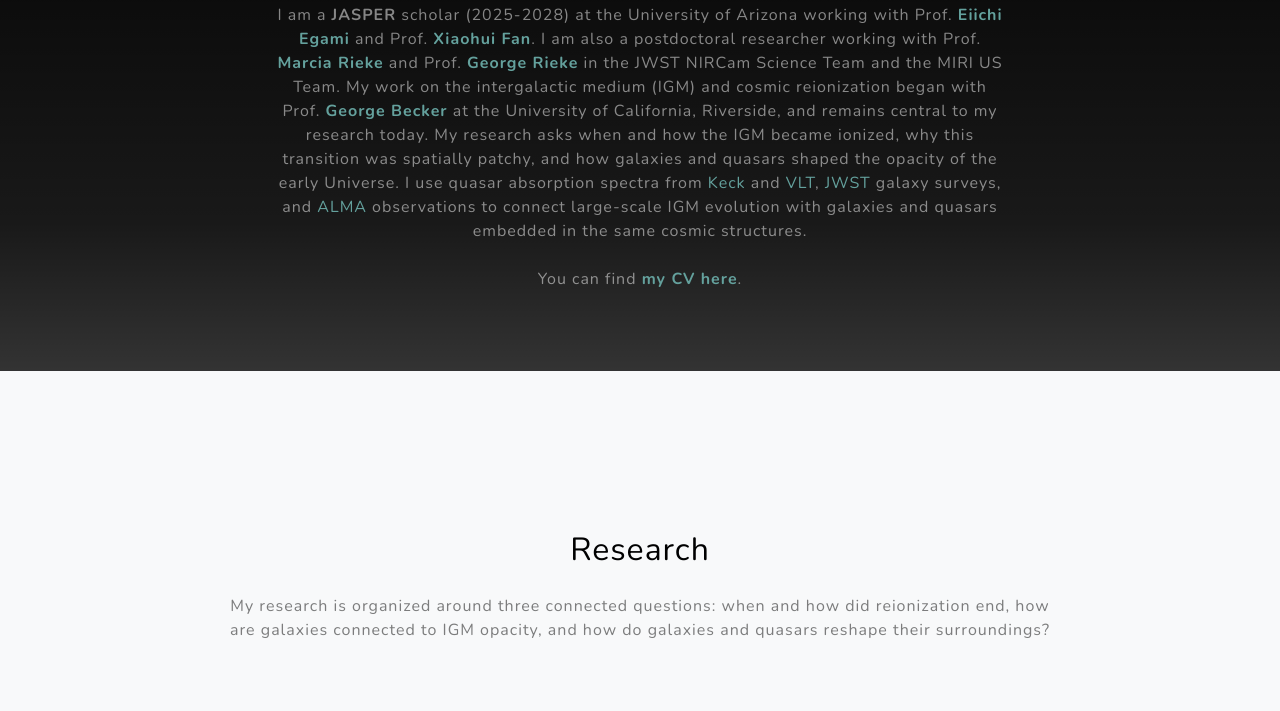
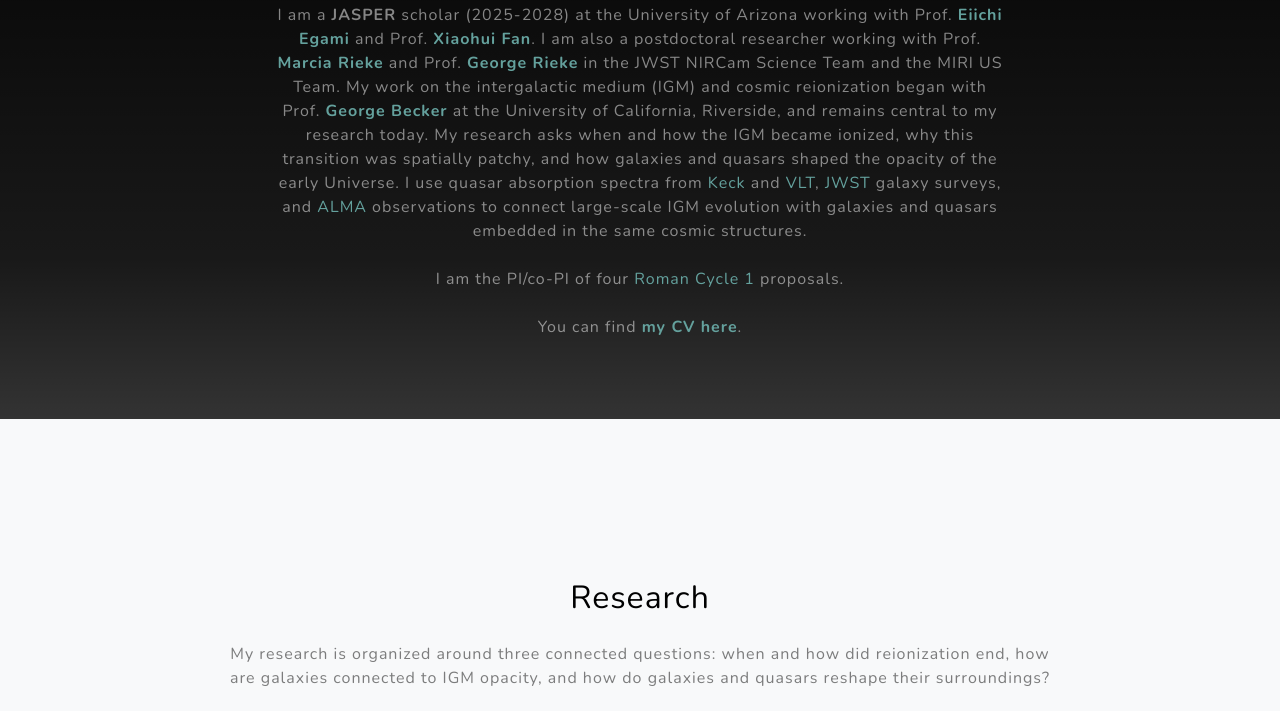
Before and after one commit to ydzhuastro/ydzhuastro.github.io, a plain HTML site: page index.html in a window 1280 px wide. Shown: the part 1019-1730 px from the top of the page. Drawn offline with nearby package versions, Linux system fonts and the light colour scheme.

Commit message:
updated links

```diff
--- a/index.html
+++ b/index.html
@@ -72,6 +72,9 @@
                             I am a <b>JASPER</b> scholar (2025-2028) at the University of Arizona working with Prof. <a href="https://egami-group.github.io/"><b>Eiichi Egami</b></a> and Prof. <a href="https://astro.arizona.edu/person/xiaohui-fan"><b>Xiaohui Fan</b></a>. I am also a postdoctoral researcher working with Prof. <a href="https://astro.arizona.edu/research-groups/ir-group"><b>Marcia Rieke</b></a> and Prof. <a href="https://astro.arizona.edu/research-groups/ir-group"><b>George Rieke</b></a> in the JWST NIRCam Science Team and the MIRI US Team. My work on the intergalactic medium (IGM) and cosmic reionization began with Prof. <a href="https://sites.google.com/ucr.edu/georgebecker"><b>George Becker</b></a> at the University of California, Riverside, and remains central to my research today.
                             <!-- <br>  -->
                             My research asks when and how the IGM became ionized, why this transition was spatially patchy, and how galaxies and quasars shaped the opacity of the early Universe. I use quasar absorption spectra from <a href="https://www.keckobservatory.org">Keck</a> and <a href="https://www.eso.org/public/usa/teles-instr/paranal-observatory/vlt/">VLT</a>, <a href="https://www.jwst.nasa.gov">JWST</a> galaxy surveys, and <a href="https://almascience.nrao.edu/aq/?result_view=observations&amp;piName=Zhu,%20Yongda">ALMA</a> observations to connect large-scale IGM evolution with galaxies and quasars embedded in the same cosmic structures.
+                            <br>
+                            <br>
+                            I am the PI/co-PI of four <a href="https://roman.ipac.caltech.edu/cycle1-approved-programs">Roman Cycle 1</a> proposals.
                             <br>
                             <br>
                             You can find <a href="ydzhu-CV.pdf"> <b> my CV here</b></a>.
```
